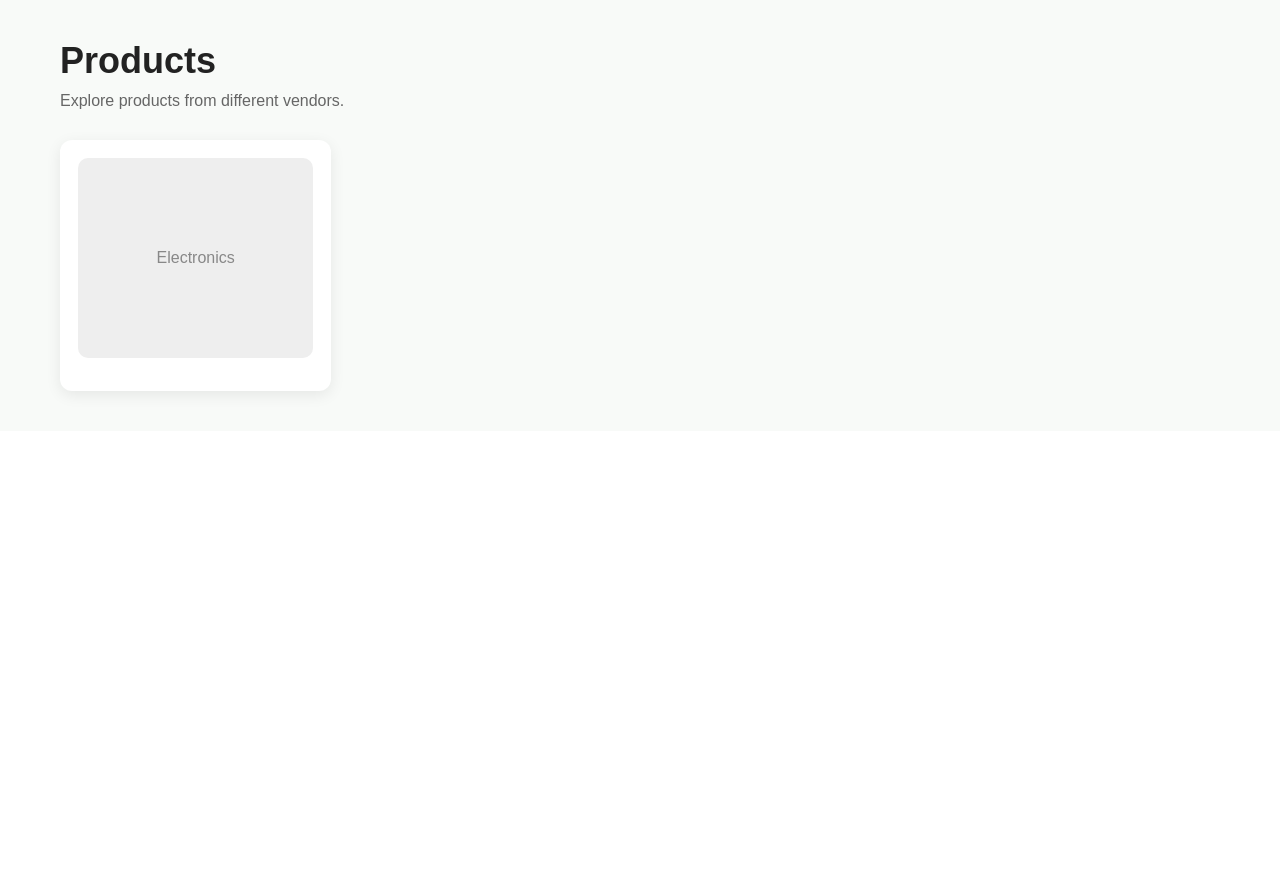
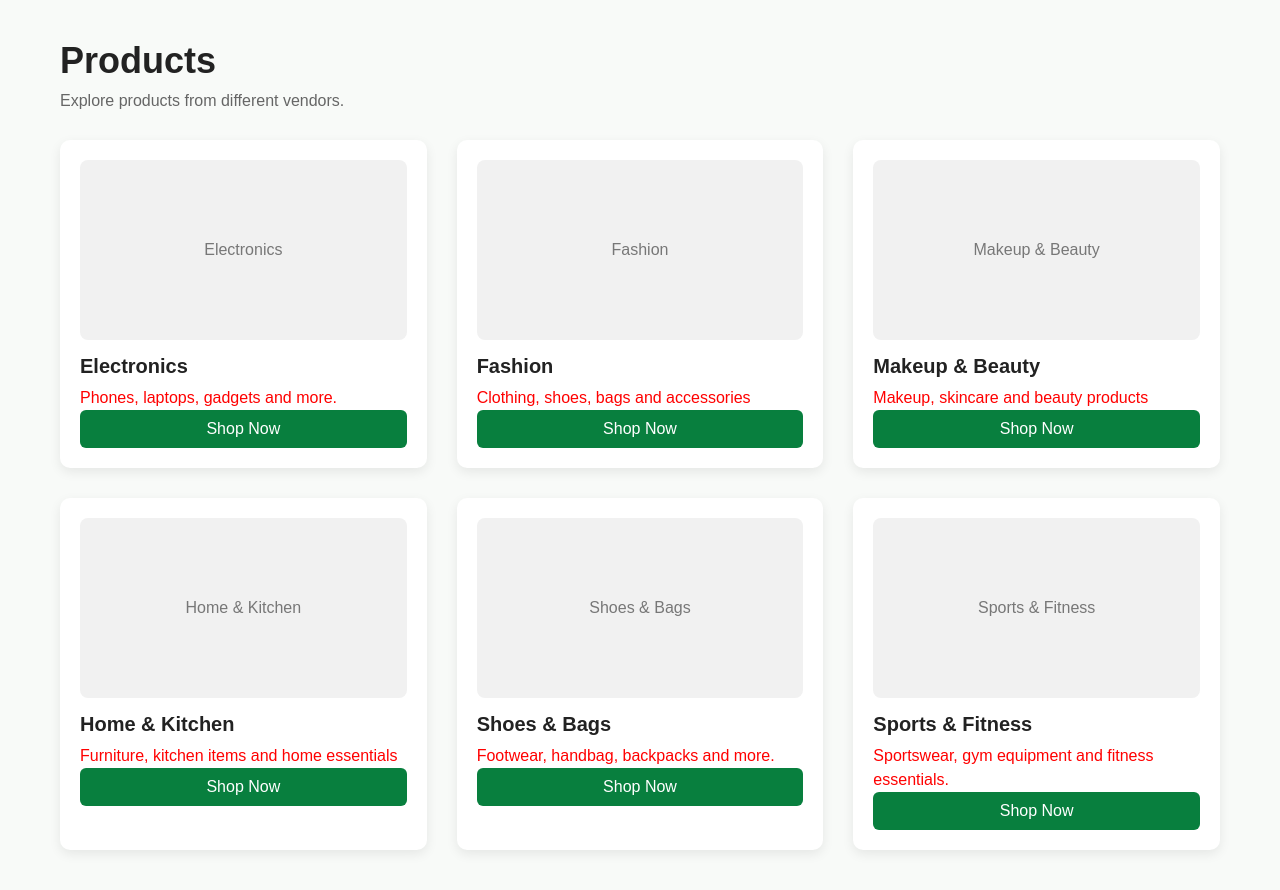
Before and after one commit to Ebidavs/multi-vendor-marketplace, a React app in the folder frontend/: page /products in a window 1280 px wide. Before the commit the page ends 800 px from the top, so only its background shows below. Built offline with nearby package versions, Linux system fonts and the light colour scheme; the HTML template or start-up script is replaced by a standard one.

Commit message:
Add sixth product category

```diff
--- a/frontend/src/pages/products.css
+++ b/frontend/src/pages/products.css
@@ -15,39 +15,44 @@
 }
 .product-grid {
     display: grid;
-    grid-template-columns: repeat(4, 1fr);
-    gap: 25px;
+    grid-template-columns: repeat(3, 1fr);
+    gap: 30px;
 }
 .product-card {
     background-color: white;
-    border-radius: 12px;
-    padding: 18px;
-    box-shadow: 0 4px 15px rgba(0, 0, 0, 0.08);
+    border-radius: 10px;
+    padding: 20px;
+    box-shadow: 0 4px 12px rgba(0, 0, 0, 0.08);
+    display: flex;
+    flex-direction: column;
+    height: 100%;
+    box-sizing: border-box;
 }
 .product-image {
-    height: 200px;
-    background-color: #eeeeee;
-    border-radius: 10px;
+    height: 180px;
+    background-color: #f1f1f1;
+    border-radius: 8px;
     display: flex;
     align-items: center;
     justify-content: center;
-    color: #888;
+    color: #777;
     margin-bottom: 15px;
+    width: 100%;
 }
 .product-card h2 {
+    margin: 0 0 8px;
     font-size: 20px;
-    margin-bottom: 8px;
+
 }
 .product-card p {
-    font-size: 18px;
-    font-weight: bold;
-    color: #e74c3c;
-    margin-bottom: 8px;
+    font-size: 0 0 15px;
+    color: red;
+    line-height: 1.5;
 }
 
 .product-card span {
     display: block;
-    color:#777;
+    color:purple;
     margin-bottom: 15px;
 
 }
--- a/frontend/src/pages/products.jsx
+++ b/frontend/src/pages/products.jsx
@@ -13,8 +13,44 @@ function Products(){
 
                 <div className="product-card">
                     <div className="product-image">Electronics</div>
+                    <h2>Electronics</h2>
+                    <p>Phones, laptops, gadgets and more.</p>
+                    <button>Shop Now</button>
+
+                </div>
+                <div className="product-card">
+                    <div className="product-image">Fashion</div>
+                    <h2>Fashion</h2>
+                    <p>Clothing, shoes, bags and accessories</p>
+                    <button>Shop Now</button>
                 </div>
 
+                <div className="product-card">
+                    <div className="product-image">Makeup & Beauty</div>
+                    <h2>Makeup & Beauty</h2>
+                    <p>Makeup, skincare and beauty products</p>
+                    <button>Shop Now</button>
+                </div>
+            <div className="product-card">
+                <div className="product-image">Home & Kitchen</div>
+                <h2>Home & Kitchen</h2>
+                <p>Furniture, kitchen items and home essentials</p>
+                <button>Shop Now</button>
+            </div>
+
+            <div className="product-card">
+        <div className="product-image">Shoes & Bags</div>
+        <h2>Shoes & Bags</h2>
+        <p>Footwear, handbag, backpacks and more.</p>
+        <button>Shop Now</button>
+            </div>
+
+            <div className="product-card">
+                <div className="product-image">Sports & Fitness</div>
+                <h2>Sports & Fitness</h2>
+                <p>Sportswear, gym equipment and fitness essentials.</p>
+                <button>Shop Now</button>
+            </div>
             </div>
     </div>
 
```
